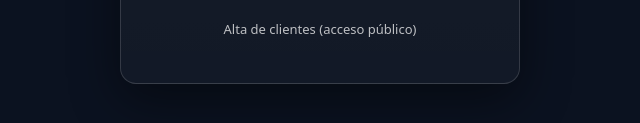
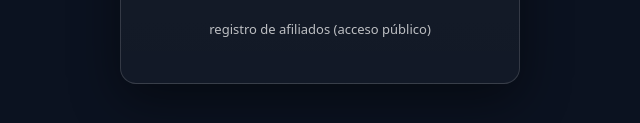
Before and after one commit to emosturi/hablemosapp, a website: page login.html in a window 1280 px wide. Shown: the part 539-662 px from the top of the page, 320-960 px from the left. Drawn offline with nearby package versions, Linux system fonts and the light colour scheme.

Commit message:
cambio de titulo de login de registro de afiliados

```diff
--- a/login.html
+++ b/login.html
@@ -164,7 +164,7 @@
         </form>
 
         <p class="links">
-          <a href="clientes.html">Alta de clientes (acceso público)</a>
+          <a href="clientes.html">registro de afiliados (acceso público)</a>
         </p>
       </div>
     </div>
```
